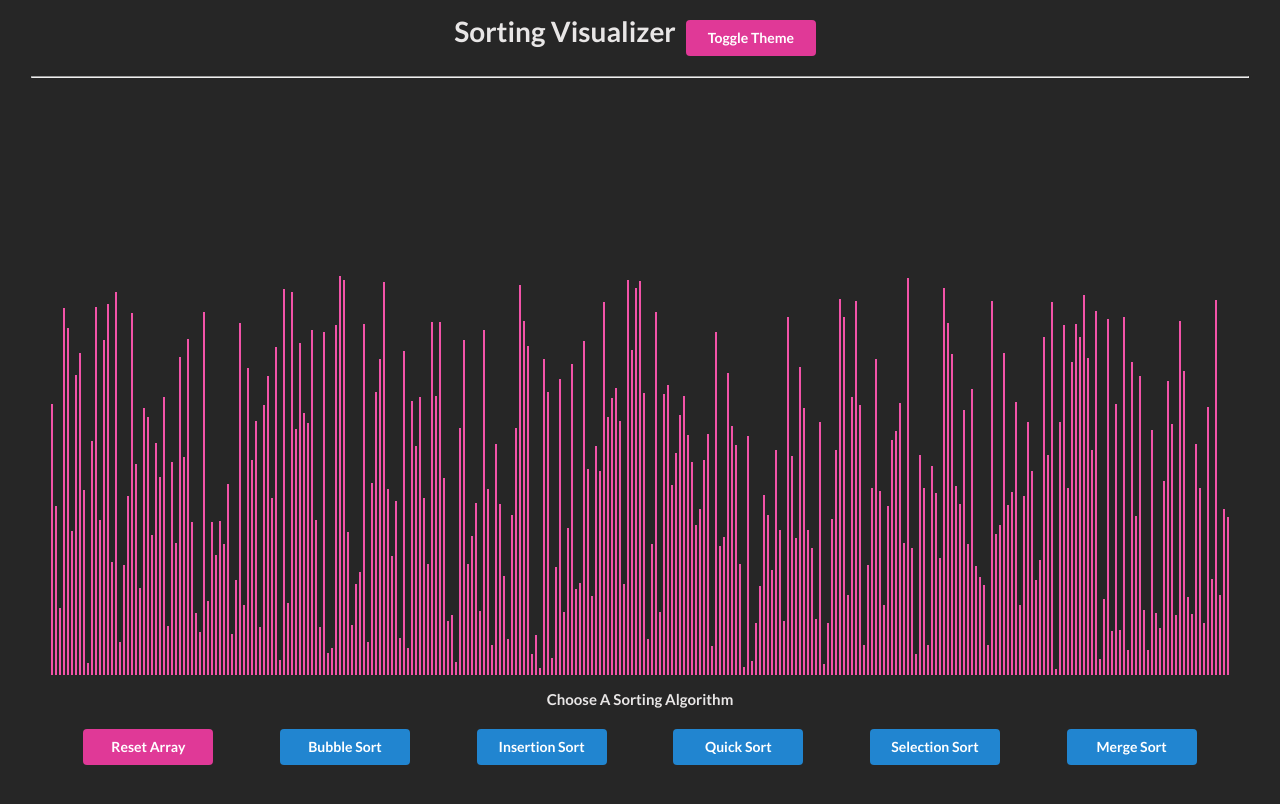
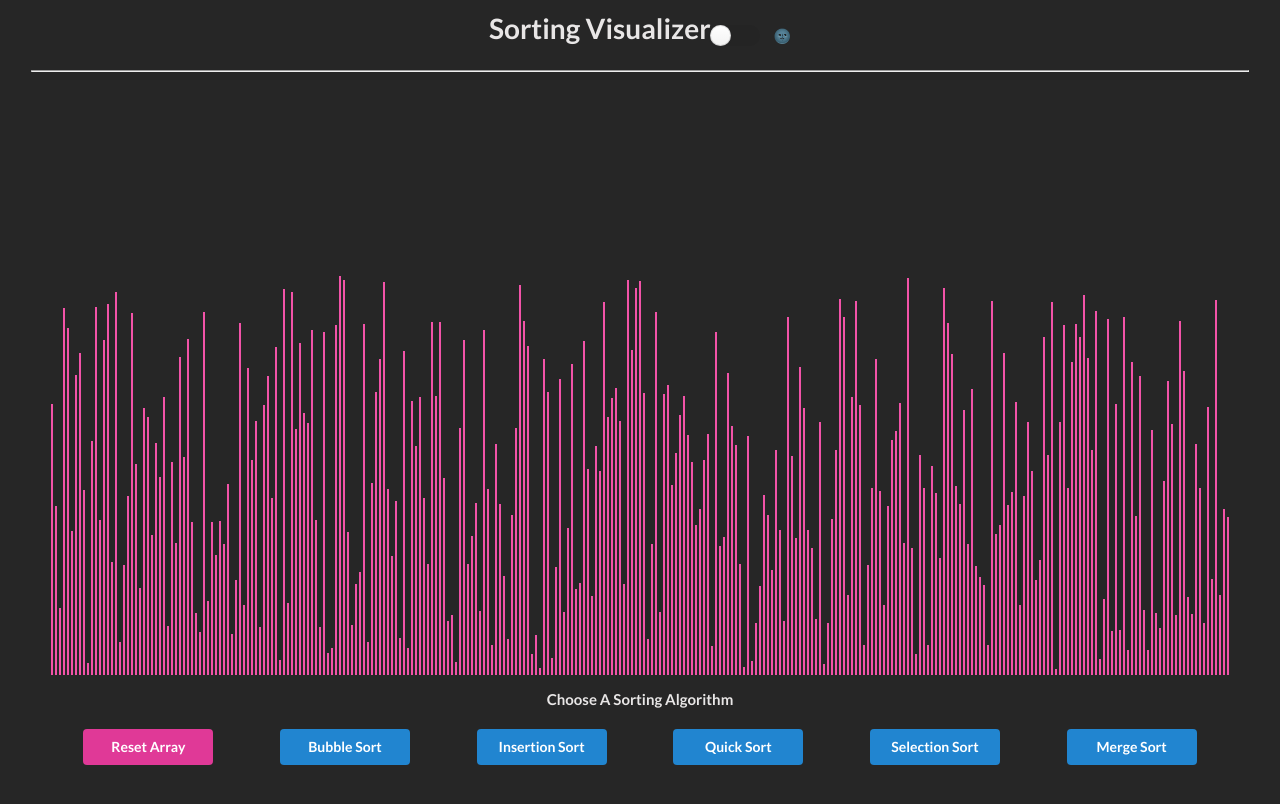
Before and after one commit to eoin-barr/sorting-visualizer, a React (Create React App) app: page / in a window 1280 px wide. Shown: the top 804 px of the page. Built offline with nearby package versions, Linux system fonts and the light colour scheme.

Commit message:
Toggle checkbox added

```diff
--- a/src/visualizer/SortingVisualizer.js
+++ b/src/visualizer/SortingVisualizer.js
@@ -189,7 +189,10 @@ class SortingVisualizer extends React.Component {
         <div>
           <div className="flex-center">
             <h1 className="h1-font-size">Sorting Visualizer</h1>
-            <button className="ui button pink" onClick={() => this.theme()}>Toggle Theme</button>
+            <div className="ui toggle checkbox">
+              <input onClick={() => this.theme()} type="checkbox" name="public"/>
+              <label>{this.state.isTheme ? '🌚' : '🌕' }</label>
+            </div>
           </div>
           <hr />
           {this.state.isRunning && (
```
